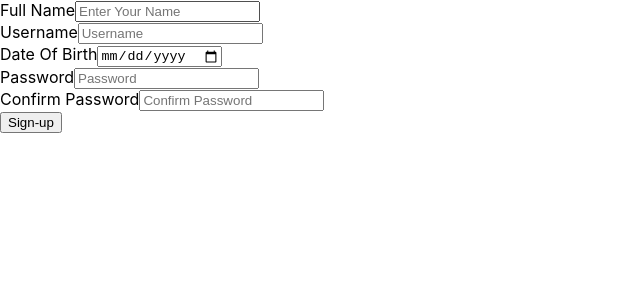
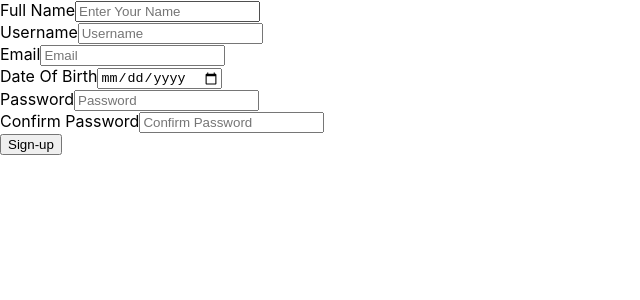
Before and after one commit to l-palermo/Foodie, a React (Create React App) app: page / in a window 1280 px wide. Shown: the top 300 px of the page, without its empty margins (0-640 px from the left). Built offline with nearby package versions, Linux system fonts and the light colour scheme.

Commit message:
Add email input field

```diff
--- a/src/Signup/Signup.js
+++ b/src/Signup/Signup.js
@@ -21,10 +21,6 @@ class Signup extends Component {
     this.handleInput = this.handleInput.bind(this);
   }
 
-  // handleSubmit(e) {
-  //   alert(`The value is ${this.input.value}`);
-  //   e.preventDefault();
-  // }
 
   handleFormSubmit(e) {
     e.preventDefault();
@@ -51,6 +47,7 @@ class Signup extends Component {
   render() {
     return (
       <form onSubmit={this.handleFormSubmit}>
+        {/* Full Name */}
         <Input type={'text'}
           title={'Full Name'}
           name={'fullname'}
@@ -59,6 +56,7 @@ class Signup extends Component {
           onChange={this.handleInput}
         />
 
+        {/* Username */}
         <Input type={'text'}
           title={'Username'}
           name={'username'}
@@ -67,6 +65,16 @@ class Signup extends Component {
           onChange={this.handleInput}
         />
 
+        {/* Email */}
+        <Input type={'email'}
+          title={'Email'}
+          name={'email'}
+          value={this.state.newUser.email}
+          placeholder={'Email'}
+          onChange={this.handleInput}
+        />
+
+        {/* Date Of Birth */}
         <Input type={'date'}
           title={'Date Of Birth'}
           name={'dateOfBirth'}
@@ -75,6 +83,7 @@ class Signup extends Component {
           onChange={this.handleInput}
         />
 
+        {/* Password */}
         <Input type={'password'}
           title={'Password'}
           name={'password'}
@@ -83,6 +92,7 @@ class Signup extends Component {
           onChange={this.handleInput}
         />
 
+        {/* Confirm Password */}
         <Input type={'password'}
           title={'Confirm Password'}
           name={'confirmPassword'}
@@ -91,10 +101,11 @@ class Signup extends Component {
           onChange={this.handleInput}
         />
 
+        {/* Submit button */}
         <Button
           action={this.handleFormSubmit}
           title={"Sign-up"} />
-        {/* This is the submit button */}
+
       </form>
     );
   }
```
